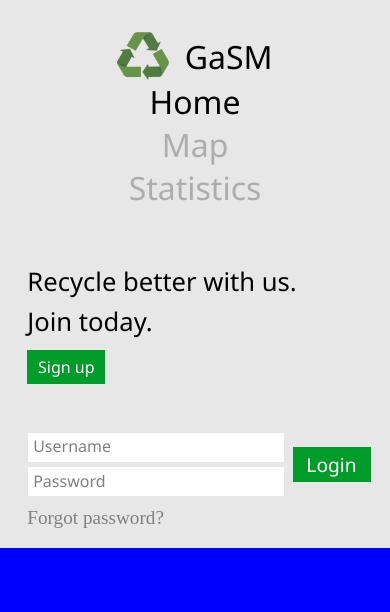
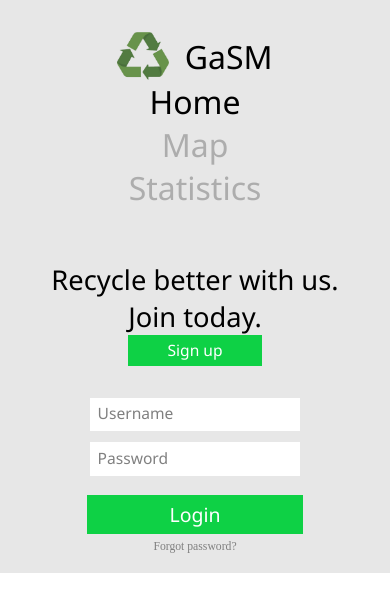
Before and after one commit to Amihaeseisergiu/GaSM, a PHP site: page / in a window 390 px wide. Shown: the top 612 px of the page. Run offline with PHP 8.4, Linux system fonts and the light colour scheme.

Commit message:
Optimizations

```diff
--- a/index.html
+++ b/index.html
@@ -5,7 +5,7 @@
     <meta name="viewport" content="width=device-width, initial-scale=1.0">
     <title>Document</title>
     <link rel="stylesheet" href="upperPage.css">
-    <link rel = "stylesheet"type = "text/css" href = "midPart.css" />
+    <link rel = "stylesheet" type = "text/css" href = "midPart.css">
 </head>
 <body>
     <div class="top">      <!--top part-->
@@ -24,13 +24,13 @@
             </a>
 
             <a class="inactiveButton" href="map.html">
-                <button class="inactiveButton">
+                <button>
                     Map
                 </button>
             </a>
 
             <a class="inactiveButton" href="statistics.html">
-                <button class="inactiveButton">
+                <button>
                     Statistics
                 </button>
             </a>
@@ -41,30 +41,27 @@
     <div class="parentDiv">    <!--mid part-->
         <div class="leftDiv">
             <h2 class="textH">Recycle better with us.</h2>
+            <div>
                 <h2 class="textH">Join today.</h2>
                 <button type="button" name="Signup" id="signup" class="signupButton">Sign up</button>
             </div>
+        </div>
 
         <div class="rightDiv">
-        <div class="divColumnAll">
             <div class="inputButtonsContainer">
                 <div class="divInput">
                     <input class="inputBox" type="text" id="username" name="Username" placeholder="Username">
                     <input class="inputBox" type="password" id="pw" name="Password" placeholder="Password">
 
-
                 </div>
 
                 <button type="button" name="Login" id="login" class="loginButton">Login</button>
 
-
             </div>
             <a class="forgotPW" href="resetpw.html">Forgot password?</a>
-          </div>
         </div>
 
     </div>
 
-
 </body>
 </html>
--- a/midPart.css
+++ b/midPart.css
@@ -1,47 +1,34 @@
-
-body
-{
-  background-color:black;
-  margin:0px;
-}
-
 .parentDiv
 {
-
   display:flex;
   flex-direction:row;
-  width:100%;
-  height:50%;
+  justify-content: space-between;
+  padding: 5em 5em 10em 5em;
+  background: #e7e7e7;
 }
 
 .leftDiv
 {
   display:flex;
   flex-direction:column;
-  width:50%;
-  background-color:#e7e7e7;
+  background-color: inherit;
   align-items:flex-start;
   justify-content:center;
-  padding:5%;
 }
 
 .rightDiv
 {
   display:flex;
-  flex-direction:row;
-  width:50%;
-  background-color:#e7e7e7;
-  padding:5%;
-  align-items:center;
-  justify-content:flex-end;
+  flex-direction: column;
+  background-color: inherit;
+  align-items: start;
+  justify-content: space-evenly;
 }
 
 .divInput
 {
   background-color:#e7e7e7;
-    width:70%;
-    height:100%;
-    align-items:center;
+  align-items: center;
   justify-content:center;
   display:flex;
   flex-direction:column;
@@ -52,29 +39,14 @@ body
   display:flex;
   background-color:#e7e7e7;
   align-items:center;
+  flex-direction: row;
   justify-content:space-between;
-  width:100%;
-  height:80%;
-
-}
-
-.divColumnAll
-{
-  width:100%;
-  height:50%;
-  align-items:flex-start;
-  justify-content:center;
-  background-color:#e7e7e7;
-  display:flex;
-  flex-direction:column;
-
 }
 
 .textH
 {
-  font-size:3vw;
-
-  line-height:0.5%;
+  font-size:3em;
+  margin: 0;
   font-weight:normal;
   font-family: "Segoe UI", Frutiger, "Frutiger Linotype", "Dejavu Sans", "Helvetica Neue", Arial, sans-serif;
 
@@ -82,27 +54,25 @@ body
 
 .signupButton
 {
-  font-size:1em;
-  height:6vh;
-  width:12vw;
-
-  outline:none;
-  border:0px;
-  background-color:rgb(0,156,42);
+  height: 2em;
+  width: 100%;
+  font-size: 1.5em;
+  outline: none;
+  border: 0;
+  background-color:#0ed145;
   color:white;
   font-family: "Segoe UI", Frutiger, "Frutiger Linotype", "Dejavu   Sans", "Helvetica Neue", Arial, sans-serif;
 }
 
 .loginButton
 {
-  font-size:1.4em;
-  height:95%;
-  width:35%;
-  padding:1%;
-
-  outline:none;
-  border:0px;
-  background-color:rgb(0,156,42);
+  font-size:1.5em;
+  height: 5em;
+  width: 6em;
+  margin-left: 5%;
+  border: none;
+  outline: none;
+  background-color:#0ed145;
   color:white;
   font-family: "Segoe UI", Frutiger, "Frutiger Linotype", "Dejavu   Sans", "Helvetica Neue", Arial, sans-serif;
 
@@ -143,96 +113,90 @@ body
 
 .inputBox
 {
-  width:90%;
-  height:50%;
-  font-size:1em;
+  font-size:1.5em;
+  padding:0.5em;
+  border:0;
+  outline:none;/* chestia cu albastru la click*/
+}
 
-  margin:1%;
-  padding:2%;
-  border:0px;
-  outline:none;/* chestia cu albastru la click*/
+.divInput > :nth-child(1) {
+  margin-bottom: 5%;
 }
 
 .forgotPW
 {
-  margin-top:2%;
-  margin-left:2%;
-  font-size:1.2em;
+  font-size:1.5em;
   text-decoration:none;
   color:gray;
 }
 
 ::placeholder
 {
-
   color:gray;
   font-family: "Segoe UI", Frutiger, "Frutiger Linotype", "Dejavu   Sans", "Helvetica Neue", Arial, sans-serif;
 }
 
-@media only screen and (max-width: 700px)
+@media only screen and (max-width: 1100px)
 {
-
-  body
-   {
-    background-color:blue;
-  }
-
   .parentDiv
   {
-    display:flex;
     flex-direction:column;
   }
 
-  .leftDiv
-  {
-    width:100%;
-    align-items:flex-start;
+  .leftDiv {
+    margin-bottom: 2em;
   }
 
-   .textH
-   {
-    font-size:1.6em;
-    margin-bottom:5%;
-    margin-left:2%;
+  .forgotPW {
+    margin-top: 0.5em;
   }
 
-
-   .signupButton
+  @media only screen and (max-width: 635px)
   {
-    height:4vh;
-    width:20%;
-    margin:2%;
+    .inputButtonsContainer {
+      flex-direction: column;
     }
 
-  .rightDiv
-  {
-    width:100%;
-    align-items:flex-start;
+    .loginButton {
+      width: 100%;
+      height: 2em;
+      margin-left: 0;
+      margin-top: 1em;
+      font-size: 5vw;
     }
 
-  .inputButtonsContainer
-  {
-    justify-content:flex-start;
+    .inputBox {
+      width: 90%;
+      margin-left: 0;
+      margin-right: 0;
+      font-size: 4vw;
     }
 
-
-  .loginButton
-  {
-    width:20%;
-    font-size:1.2em;
+    .textH {
+      font-size: 7vw;
     }
 
-  @media only screen and (max-width: 330px)
-  {
-    .signupButton
-    {
-      font-size:0.8em;
+    .signupButton {
+      font-size: 4vw;
     }
 
-    .loginButton{
-      font-size:1em;
+    .forgotPW {
+      font-size: 3vw;
+      margin-top: 0.5em;
     }
 
+    .parentDiv {
+      padding: 5vw;
+      align-items: center;
+    }
+
+    .leftDiv {
+      align-items: center;
+    }
+
+    .rightDiv {
+      align-items: center;
+    }
 
   }
 
--- a/upperPage.css
+++ b/upperPage.css
@@ -9,8 +9,8 @@ body {
     flex-direction: row;
     justify-content: space-between;
     background: #e7e7e7;
-    padding-left: 10%;
-    padding-right: 10%;
+    padding-left: 5%;
+    padding-right: 5%;
 }
 
 .top > :nth-child(1) {
```
Lines whose indentation alone changed are shown as unchanged.
